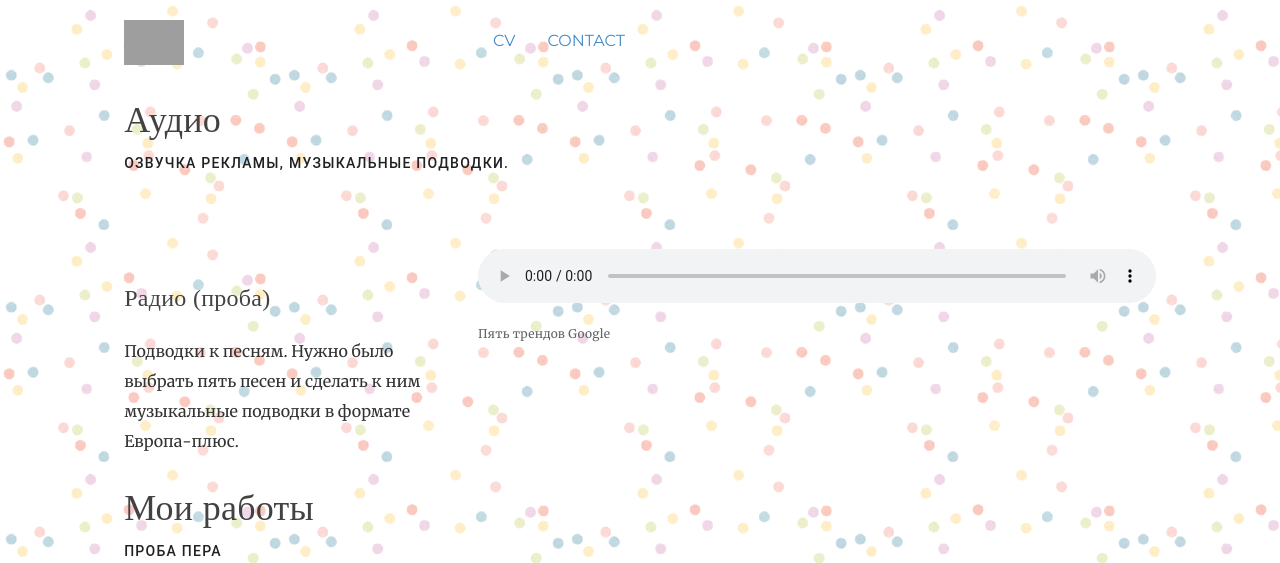
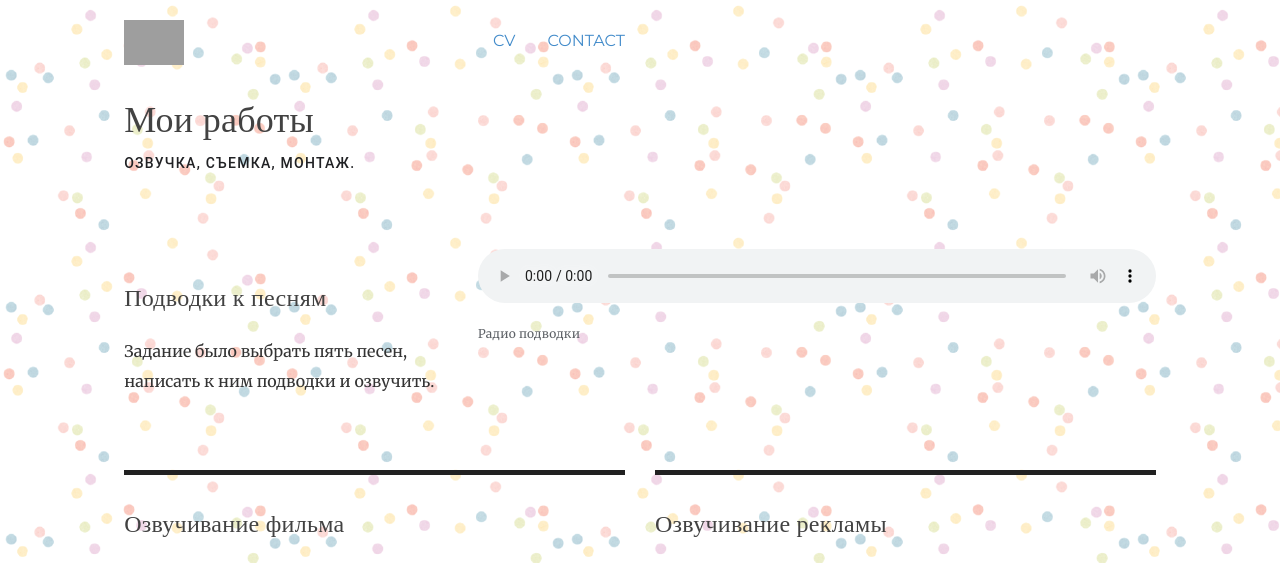
Before and after one commit to cvkp/cvkp.github.io, a Jekyll site: the page built from video/index.html, in a window 1280 px wide and 1400 px high. Shown: the top 563 px of the window. Built offline with Jekyll 4.4.1, drawn with Linux system fonts in a browser that asks for light colours; nearby versions of some CDN libraries; library files that are not in the unit come from our copies; some of the changed text lies outside the part shown; grey boxes are pictures that could not be loaded.

Commit message:
Update index.html

```diff
--- a/video/index.html
+++ b/video/index.html
@@ -12,8 +12,8 @@ contact: passive
    <div class="col-md-10">
       <div class="col-md-12">
          <div class="pageHeading">
-            <h1 class="mainHeading">Аудио</h1>
-            <h4 class="subHeading">Озвучка рекламы, музыкальные подводки. </h4>
+            <h1 class="mainHeading">Мои работы</h1>
+            <h4 class="subHeading">Озвучка, съемка, монтаж. </h4>
          </div>
 
             <div class="col-md-1">
@@ -31,18 +31,18 @@ contact: passive
    <div class="col-md-10">
       <div class="col-md-4">
 
-                 <div class="resource--content-headline">Радио (проба)</div>
+                 <div class="resource--content-headline">Подводки к песням</div>
 
 
          <div class="media-body">
-             <p>Подводки к песням. Нужно было выбрать пять песен и сделать к ним музыкальные подводки в формате Европа-плюс.</p>
+             <p> Задание было выбрать пять песен, написать к ним подводки и озвучить.</p>
          </div>
       </div>
       <div class="col-md-8">
 
 
  <audio src="/images/целиком-кор.mp3" controls="controls" preload="auto"></audio>
-<div class="article-media-caption"><figcaption> Пять трендов Google</figcaption> </div>
+<div class="article-media-caption"><figcaption> Радио подводки</figcaption> </div>
 
       </div>
    </div>
@@ -51,25 +51,6 @@ contact: passive
 </div>
     </div>
 
-
-
-
-
-<div class="row">
-   <div class="col-md-1">
-   </div>
-   <div class="col-md-10">
-      <div class="col-md-12">
-         <div class="pageHeading">
-            <h1 class="mainHeading">Мои работы</h1>
-            <h4 class="subHeading">проба пера</h4>
-         </div>
-
-            <div class="col-md-1">
-   </div>
-         </div>
-       </div>
-    </div>
 
 
 
@@ -87,7 +68,7 @@ contact: passive
    <div class="col-md-10">
       <div class="col-md-6">
          <div class="resource--content-border" style="border-color:#212121"></div>
-         <div class="resource--content-headline">Озвучка рекламного ролика</div>
+         <div class="resource--content-headline">Озвучивание фильма</div>
 
 
 
@@ -100,15 +81,15 @@ contact: passive
 
 
          <div class="media-body">
-            <p>Это первый черновик видео. Сюда не вошли видео с докладов поэтому стиль, музыка все подбиралось под то, что было. А то, конечно, был бы хэви-метал.</p>
+            <p>Это проба и мой первый опыт. Мне предложили озвучить ролик из фильма Белоснежка и Охотники.  Основная сложность была в том, чтобы правильно передать эмоции и при этом попадать в английский текст.  </p>
          </div>
       </div>
       <div class="col-md-6">
          <div class="resource--content-border" style="border-color:#212121"></div>
-         <div class="resource--content-headline">Озвучка </div>
+         <div class="resource--content-headline">Озвучивание рекламы </div>
          {% include youtube.html id="gtBAT7cHxzo " %}
          <div class="media-body">
-            <p>  </p>
+            <p>Тоже проба. </p>
          </div>
       </div>
    </div>
```
